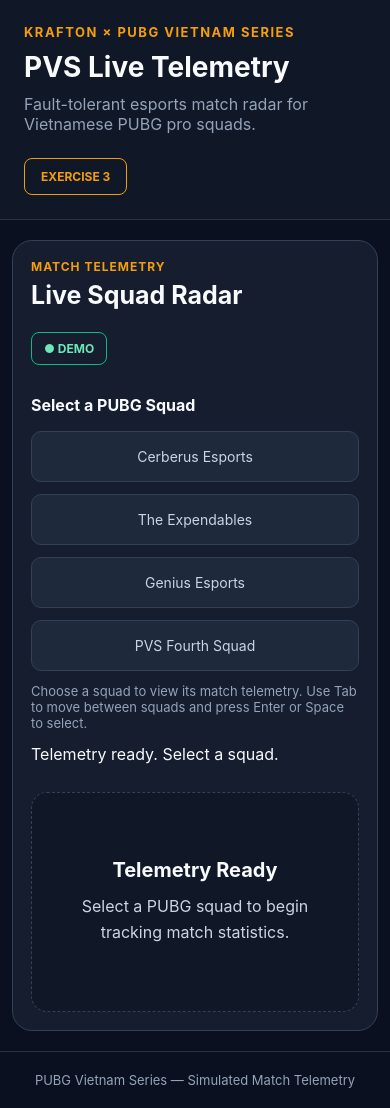
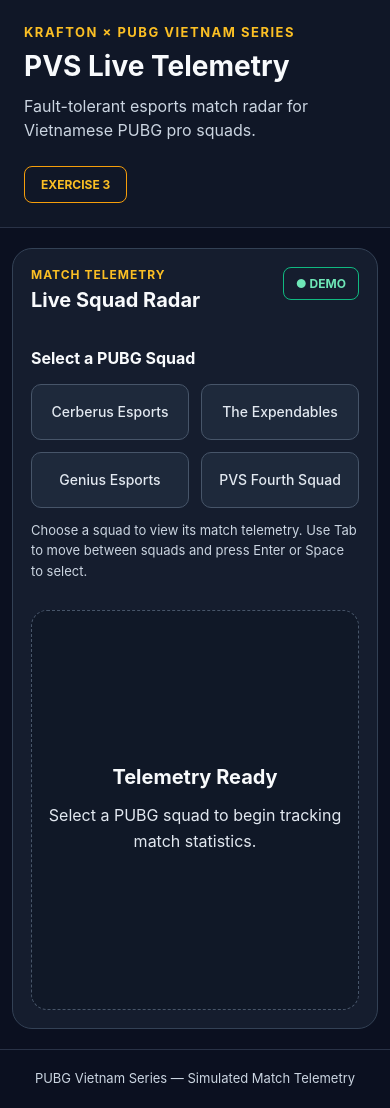
Before and after one commit to tran04012006/24521812_NgoBichTran_Lab3, a React (Vite) app in the folder pubg-pvs-telemetry/: page / in a window 390 px wide. Built offline with nearby package versions, Linux system fonts and the light colour scheme.

Commit message:
style(ex3): improve responsive layout and focus visibility

```diff
--- a/pubg-pvs-telemetry/src/styles/App.css
+++ b/pubg-pvs-telemetry/src/styles/App.css
@@ -10,6 +10,10 @@
 
 * {
   box-sizing: border-box;
+}
+
+html {
+  min-width: 320px;
 }
 
 body {
@@ -33,7 +37,22 @@
   outline-offset: 3px;
 }
 
-/* Application layout */
+/* Accessibility utilities */
+
+.screen-reader-only {
+  position: absolute;
+  width: 1px;
+  height: 1px;
+  padding: 0;
+  margin: -1px;
+  overflow: hidden;
+  clip: rect(0, 0, 0, 0);
+  white-space: nowrap;
+  border: 0;
+  clip-path: inset(50%);
+}
+
+/* Application */
 
 .app-container {
   min-height: 100vh;
@@ -47,33 +66,40 @@
   align-items: center;
   gap: 24px;
   padding: 32px 7%;
+  background: #101727;
   border-bottom: 1px solid #293246;
-  background: #101727;
+}
+
+.app-header-content {
+  min-width: 0;
 }
 
 .app-overline {
-  color: #f59e0b;
+  margin: 0 0 10px;
+  color: #fbbf24;
   font-size: 13px;
   font-weight: 700;
   letter-spacing: 1.5px;
-  margin: 0 0 10px;
 }
 
 .app-header h1 {
   margin: 0;
   font-size: clamp(28px, 4vw, 42px);
+  line-height: 1.2;
 }
 
 .app-subtitle {
-  color: #94a3b8;
   margin: 10px 0 0;
+  color: #cbd5e1;
+  line-height: 1.5;
 }
 
 .header-indicator {
+  flex-shrink: 0;
   padding: 10px 16px;
   border: 1px solid #f59e0b;
   border-radius: 8px;
-  color: #f59e0b;
+  color: #fbbf24;
   font-size: 12px;
   font-weight: 700;
   white-space: nowrap;
@@ -85,39 +111,42 @@
   margin: 0 auto;
   padding: 40px 24px;
   flex: 1;
+  min-width: 0;
 }
 
-/* Telemetry panel */
+/* Main telemetry panel */
 
 .telemetry-panel {
   padding: 28px;
   border: 1px solid #334155;
   border-radius: 20px;
   background: #151d2e;
+  min-width: 0;
 }
 
 .panel-header,
 .match-card-header {
   display: flex;
+  justify-content: space-between;
   align-items: center;
-  justify-content: space-between;
   gap: 16px;
 }
 
 .panel-header h2 {
   margin: 6px 0;
-  font-size: 25px;
+  font-size: clamp(20px, 3vw, 25px);
 }
 
 .eyebrow {
   margin: 0;
-  color: #f59e0b;
+  color: #fbbf24;
   font-size: 12px;
   font-weight: 700;
   letter-spacing: 1px;
 }
 
 .live-badge {
+  flex-shrink: 0;
   padding: 8px 12px;
   border: 1px solid #10b981;
   border-radius: 8px;
@@ -133,69 +162,103 @@
 }
 
 .selector-section h3 {
-  margin-bottom: 16px;
+  margin: 0 0 16px;
   font-size: 16px;
 }
 
 .squad-list {
   display: grid;
-  grid-template-columns:
-    repeat(4, minmax(0, 1fr));
+  grid-template-columns: repeat(4, minmax(0, 1fr));
   gap: 12px;
 }
 
 .squad-item {
-  padding: 16px;
-  border: 1px solid #334155;
+  display: flex;
+  justify-content: center;
+  align-items: center;
+  gap: 8px;
+
+  min-width: 0;
+  min-height: 56px;
+  padding: 12px;
+
+  border: 1px solid #475569;
   border-radius: 10px;
+
   background: #1e293b;
-  color: #cbd5e1;
+  color: #e2e8f0;
+
   font-size: 14px;
+  font-weight: 500;
+  line-height: 1.4;
   text-align: center;
+
   overflow-wrap: anywhere;
+
   transition:
-    background 0.2s ease,
+    background-color 0.2s ease,
     border-color 0.2s ease;
 }
 
 .squad-item:hover {
   background: #293750;
-  border-color: #64748b;
+  border-color: #94a3b8;
 }
 
 .squad-item-active,
 .squad-item-active:hover {
+  background: #3b2c16;
+  color: #fbbf24;
   border-color: #f59e0b;
-  background: #3b2c16;
+}
+
+.squad-name {
+  min-width: 0;
+}
+
+.selection-marker {
+  flex-shrink: 0;
+  font-size: 16px;
+  font-weight: 700;
   color: #fbbf24;
 }
 
 .helper-text {
-  margin-top: 12px;
-  color: #94a3b8;
+  margin: 12px 0 0;
+  color: #cbd5e1;
   font-size: 13px;
+  line-height: 1.6;
 }
 
-/* Telemetry content */
+.selected-squad-label {
+  margin: 0 0 14px;
+  color: #e2e8f0;
+  font-weight: 500;
+}
+
+/* State display */
 
 .telemetry-content {
   margin-top: 28px;
-  min-height: 220px;
+  min-height: 330px;
+  min-width: 0;
 }
 
 .telemetry-message {
-  min-height: 220px;
+  min-height: 330px;
   padding: 32px 20px;
-  border: 1px solid #334155;
+
+  border: 1px solid #475569;
   border-radius: 16px;
   background: #101827;
 
   display: flex;
   flex-direction: column;
+  justify-content: center;
   align-items: center;
-  justify-content: center;
+  gap: 14px;
+
   text-align: center;
-  gap: 12px;
 }
 
 .telemetry-message h3 {
@@ -205,31 +268,33 @@
 
 .telemetry-message p {
   margin: 0;
+  color: #e2e8f0;
   line-height: 1.6;
-  color: #cbd5e1;
+  overflow-wrap: anywhere;
 }
 
-/* IDLE */
+/* Idle */
 
 .idle-message {
   border-style: dashed;
 }
 
-/* Blue-Zone skeleton */
+/* Loading skeleton */
 
 .blue-zone-skeleton {
+  width: 100%;
   height: 220px;
   min-height: 220px;
-  width: 100%;
-  overflow: hidden;
 
   display: flex;
   flex-direction: column;
   justify-content: center;
   gap: 16px;
 
+  overflow: hidden;
   padding: 20px;
-  border: 1px solid #2563eb;
+
+  border: 1px solid #3b82f6;
   border-radius: 16px;
   background: #101d34;
 }
@@ -251,12 +316,14 @@
   height: 48px;
   flex-shrink: 0;
   border-radius: 10px;
-  background: #2d4a75;
+  background: #365986;
 }
 
 .skeleton-header-lines {
+  min-width: 0;
+  flex: 1;
+
   display: flex;
-  flex: 1;
   flex-direction: column;
   gap: 10px;
 }
@@ -264,7 +331,7 @@
 .skeleton-line {
   height: 12px;
   border-radius: 6px;
-  background: #2d4a75;
+  background: #365986;
 }
 
 .skeleton-title {
@@ -283,21 +350,23 @@
 
 .skeleton-stat {
   height: 46px;
+  min-width: 0;
   border-radius: 8px;
-  background: #2d4a75;
+  background: #365986;
 }
 
 .skeleton-footer {
+  width: 78%;
   height: 12px;
-  width: 78%;
   border-radius: 6px;
-  background: #2d4a75;
+  background: #365986;
 }
 
 .skeleton-caption {
   margin: 0;
   color: #bfdbfe;
   font-size: 13px;
+  line-height: 1.4;
   text-align: center;
 }
 
@@ -316,31 +385,10 @@
   }
 }
 
-/* Loading fallback */
-
-.loading-message {
-  border-color: #2563eb;
-}
-
-.loading-spinner {
-  width: 42px;
-  height: 42px;
-  border: 4px solid #334155;
-  border-top-color: #60a5fa;
-  border-radius: 50%;
-  animation: spin 0.8s linear infinite;
-}
-
-@keyframes spin {
-  to {
-    transform: rotate(360deg);
-  }
-}
-
-/* Error states */
+/* Error recovery */
 
 .error-message {
-  border-color: #b91c1c;
+  border-color: #ef4444;
   background: #301b23;
 }
 
@@ -348,15 +396,25 @@
   color: #fca5a5;
 }
 
+.error-message p {
+  max-width: 580px;
+}
+
 .retry-button {
   min-height: 44px;
   padding: 12px 20px;
+  margin-top: 8px;
+
   border: 1px solid #f59e0b;
   border-radius: 10px;
+
   background: #f59e0b;
   color: #111827;
+
   font-weight: 700;
-  transition: background 0.2s ease;
+  line-height: 1.4;
+
+  transition: background-color 0.2s ease;
 }
 
 .retry-button:hover {
@@ -367,57 +425,71 @@
   background: #d97706;
 }
 
-/* Success state */
+/* Success card */
 
 .match-card {
-  min-height: 220px;
+  min-height: 330px;
+  min-width: 0;
+
   padding: 24px;
-  border: 1px solid #334155;
+
+  border: 1px solid #475569;
   border-radius: 16px;
   background: #101827;
 }
 
 .match-card-header h3 {
   margin: 8px 0 0;
-  font-size: 23px;
+  font-size: clamp(18px, 3vw, 23px);
+  overflow-wrap: anywhere;
 }
 
 .map-badge {
+  flex-shrink: 0;
   padding: 8px 14px;
+
   border-radius: 8px;
   background: #263954;
-  color: #93c5fd;
+  color: #bfdbfe;
+
   font-size: 13px;
   font-weight: 600;
 }
 
 .stats-grid {
   display: grid;
-  grid-template-columns:
-    repeat(4, minmax(0, 1fr));
+  grid-template-columns: repeat(4, minmax(0, 1fr));
   gap: 14px;
   margin-top: 24px;
 }
 
 .stat-box {
+  min-width: 0;
+  min-height: 100px;
+
   display: flex;
   flex-direction: column;
+  justify-content: space-between;
   gap: 12px;
-  padding: 20px;
-  border: 1px solid #29394d;
+
+  padding: 18px;
+
+  border: 1px solid #334155;
   border-radius: 12px;
   background: #1e293b;
 }
 
 .stat-label {
-  color: #94a3b8;
+  color: #cbd5e1;
   font-size: 13px;
+  line-height: 1.4;
 }
 
 .stat-value {
   color: #f8fafc;
-  font-size: 26px;
+  font-size: clamp(20px, 3vw, 26px);
   font-weight: 700;
+  overflow-wrap: anywhere;
 }
 
 .status-section {
@@ -425,54 +497,66 @@
   justify-content: space-between;
   align-items: center;
   gap: 14px;
+
   margin-top: 24px;
   padding: 16px;
+
   border-radius: 10px;
   background: #203329;
 }
 
 .status-label {
-  color: #cbd5e1;
+  color: #e2e8f0;
   font-size: 14px;
 }
 
 .status-value {
-  color: #6ee7b7;
+  color: #86efac;
   font-size: 14px;
   font-weight: 600;
+  text-align: right;
+  overflow-wrap: anywhere;
 }
 
 /* Footer */
 
 .app-footer {
   padding: 20px;
+  border-top: 1px solid #293246;
+
+  color: #cbd5e1;
+  font-size: 13px;
   text-align: center;
-  color: #94a3b8;
-  font-size: 13px;
-  border-top: 1px solid #293246;
 }
 
-/* Reduced motion */
+/* Tablet */
 
-@media (prefers-reduced-motion: reduce) {
-  .skeleton-pulse,
-  .loading-spinner {
-    animation: none;
+@media (max-width: 900px) {
+  .squad-list,
+  .stats-grid {
+    grid-template-columns: repeat(2, minmax(0, 1fr));
   }
 
-  .squad-item,
-  .retry-button {
-    transition: none;
+  .telemetry-content {
+    min-height: 360px;
+  }
+
+  .match-card {
+    min-height: 360px;
+  }
+
+  .telemetry-message {
+    min-height: 360px;
   }
 }
 
-/* Responsive */
+/* Mobile */
 
-@media (max-width: 768px) {
+@media (max-width: 600px) {
   .app-header {
+    padding: 24px;
     flex-direction: column;
     align-items: flex-start;
-    padding: 24px;
   }
 
   .main-content {
@@ -483,43 +567,76 @@
     padding: 18px;
   }
 
-  .squad-list,
-  .stats-grid {
-    grid-template-columns:
-      repeat(2, minmax(0, 1fr));
+  .panel-header {
+    align-items: flex-start;
+    flex-wrap: wrap;
   }
 
-  .panel-header,
-  .match-card-header {
+  .telemetry-content {
+    min-height: 400px;
+  }
+
+  .telemetry-message {
+    min-height: 400px;
+    padding: 20px 14px;
+  }
+
+  .match-card {
+    min-height: 400px;
+    padding: 18px;
+  }
+
+  .status-section {
     align-items: flex-start;
+    flex-direction: column;
+  }
+
+  .status-value {
+    text-align: left;
   }
 }
 
-@media (max-width: 480px) {
-  .squad-list,
-  .stats-grid {
+/* Narrow mobile */
+
+@media (max-width: 380px) {
+  .squad-list {
     grid-template-columns: 1fr;
   }
 
-  .panel-header,
-  .match-card-header {
-    flex-direction: column;
+  .stats-grid {
+    gap: 8px;
   }
 
-  .match-card {
-    padding: 16px;
+  .stat-box {
+    padding: 12px;
   }
 
   .blue-zone-skeleton {
     padding: 14px;
   }
 
+  .skeleton-header {
+    gap: 10px;
+  }
+
   .skeleton-stats {
-    grid-template-columns:
-      repeat(2, minmax(0, 1fr));
+    grid-template-columns: repeat(2, minmax(0, 1fr));
   }
 
   .skeleton-stat {
     height: 24px;
   }
 }
+
+/* Reduced motion */
+
+@media (prefers-reduced-motion: reduce) {
+  *,
+  *::before,
+  *::after {
+    scroll-behavior: auto !important;
+    animation-duration: 0.01ms !important;
+    animation-iteration-count: 1 !important;
+    transition-duration: 0.01ms !important;
+  }
+}
```
